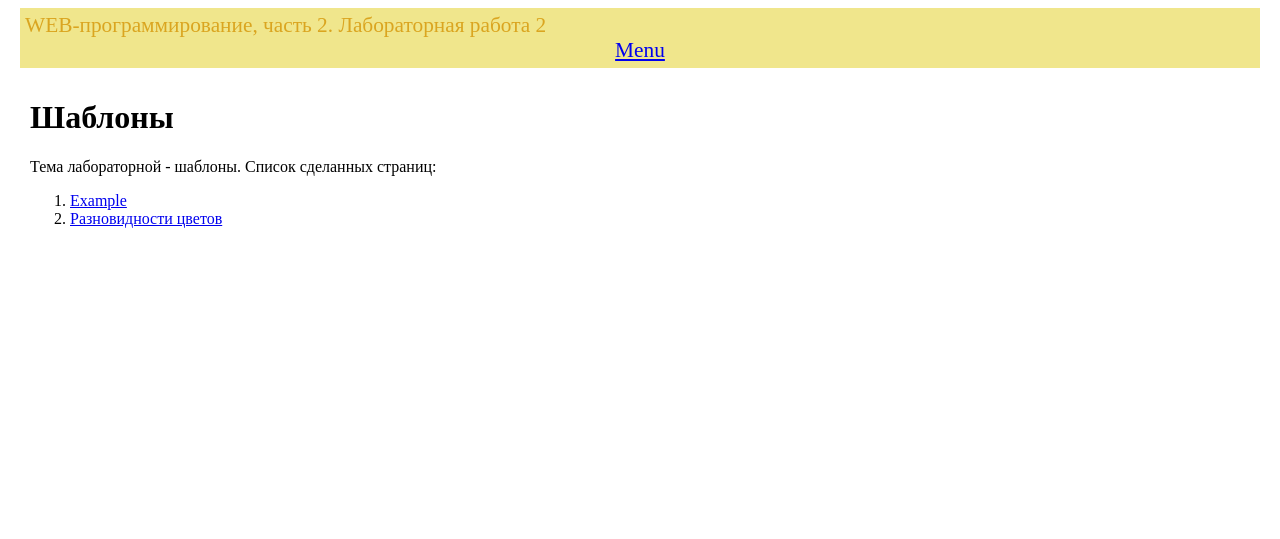
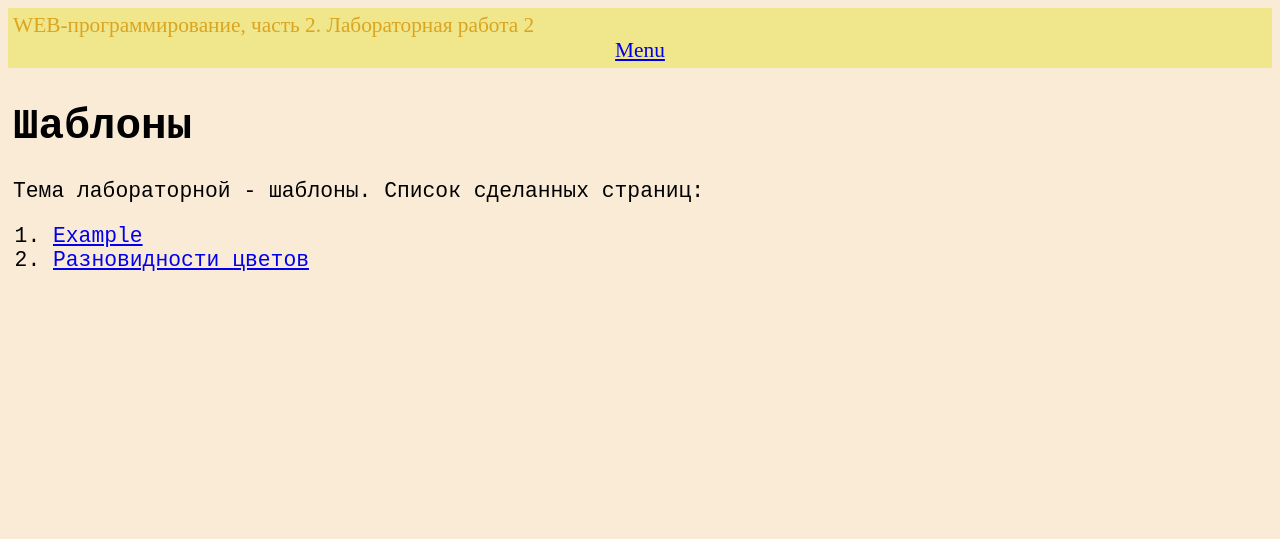
Before and after one commit to shekaterinaa/web-programming-labs-2, a Flask app: page /lab2/ in a window 1280 px wide. Shown: the top 539 px of the page. Run offline with Flask 3, Linux system fonts and the light colour scheme.

Commit message:
добавления

```diff
--- a/static/main.css
+++ b/static/main.css
@@ -1,12 +1,16 @@
 
 body {
-    margin-left: 20px;
-    margin-right: 20px;
+    background-color: antiquewhite;
 
 }
+
 main {
-    padding: 10px;
-}
+        text-align: left;
+        padding: 5px;
+        font-size: 16pt;
+        font-family:'Courier New', Courier, monospace;
+    }
+
 
 header {
     background-color: khaki;
@@ -35,3 +39,12 @@ footer {
     text-align: center;
     background-color: blanchedalmond;
 }
+
+.errors {
+    text-align: left;
+    color: rgb(203, 24, 0);
+    padding: 5px;
+    font-size: 16pt;
+    font-family:'Courier New', Courier, monospace;
+
+}
```
